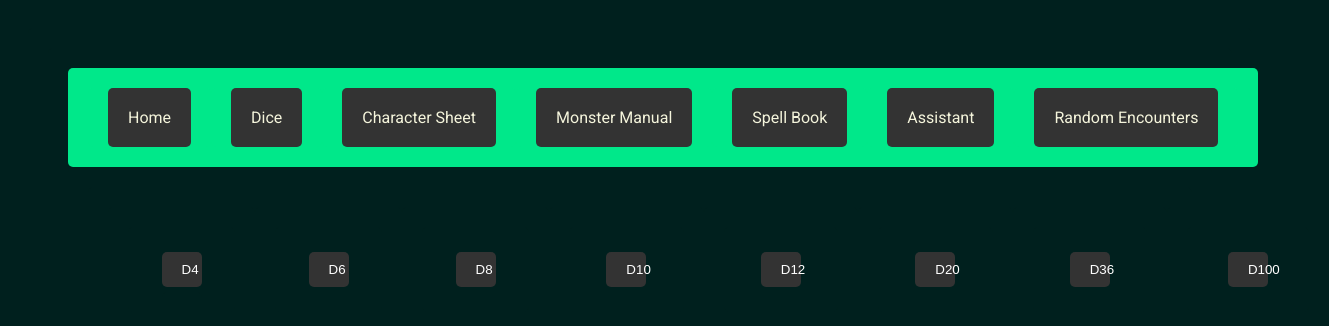
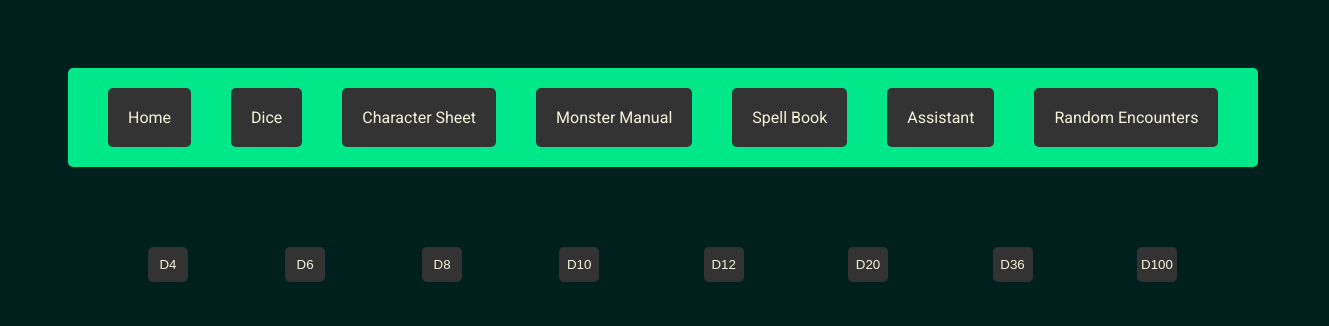
Before and after one commit to Ty-Ap/dnd-companion-app, a React (Create React App) app: page /rolls in a window 1280 px wide. Shown: the top 326 px of the page, 1329 px wide, since content can reach past the window. Built offline with nearby package versions, Linux system fonts and the light colour scheme; no server answers.

Commit message:
styling/spacing

```diff
--- a/src/Components/DiceRolls/D10.jsx
+++ b/src/Components/DiceRolls/D10.jsx
@@ -15,7 +15,7 @@ const D10 = () => {
           D10
         </button>
       </form>
-      {rollResult && <p> {rollResult}</p>}
+      <span className="result">{rollResult && <p>{rollResult}</p>}</span>
     </div>
   );
 };
--- a/src/Components/DiceRolls/D100.jsx
+++ b/src/Components/DiceRolls/D100.jsx
@@ -15,7 +15,7 @@ const D100 = () => {
           D100
         </button>
       </form>
-      {rollResult && <p>{rollResult}</p>}
+      <span className="result">{rollResult && <p>{rollResult}</p>}</span>
     </div>
   );
 };
--- a/src/Components/DiceRolls/D12.jsx
+++ b/src/Components/DiceRolls/D12.jsx
@@ -15,7 +15,7 @@ const D12 = () => {
           D12
         </button>
       </form>
-      {rollResult && <p>{rollResult}</p>}
+      <span className="result">{rollResult && <p>{rollResult}</p>}</span>
     </div>
   );
 };
--- a/src/Components/DiceRolls/D20.jsx
+++ b/src/Components/DiceRolls/D20.jsx
@@ -15,7 +15,7 @@ const D20 = () => {
           D20
         </button>
       </form>
-      {rollResult && <p>{rollResult}</p>}
+      <span className="result">{rollResult && <p>{rollResult}</p>}</span>
     </div>
   );
 };
--- a/src/Components/DiceRolls/D36.jsx
+++ b/src/Components/DiceRolls/D36.jsx
@@ -15,7 +15,7 @@ const D36 = () => {
           D36
         </button>
       </form>
-      {rollResult && <p>{rollResult}</p>}
+      <span className="result">{rollResult && <p>{rollResult}</p>}</span>
     </div>
   );
 };
--- a/src/Components/DiceRolls/D6.jsx
+++ b/src/Components/DiceRolls/D6.jsx
@@ -15,7 +15,7 @@ const D6 = () => {
           D6
         </button>
       </form>
-      {rollResult && <p>{rollResult}</p>}
+      <span className="result">{rollResult && <p>{rollResult}</p>}</span>
     </div>
   );
 };
--- a/src/Components/DiceRolls/D8.jsx
+++ b/src/Components/DiceRolls/D8.jsx
@@ -15,7 +15,7 @@ const D8 = () => {
           D8
         </button>
       </form>
-      {rollResult && <p> {rollResult}</p>}
+      <span className="result">{rollResult && <p>{rollResult}</p>}</span>
     </div>
   );
 };
--- a/src/Components/Styles/Die.scss
+++ b/src/Components/Styles/Die.scss
@@ -32,16 +32,16 @@
 //make a rattle animation for the Y coords ?//
 
 .button-dice {
-  text-decoration: none;
+  display: flex;
+  justify-content: center; /* Center horizontally */
+  align-items: center; /* Center vertically */
   color:beige;
   background-color: #333;
   border-radius: 5px;
   transition: background-color 0.3s ease;
-  color: #fff;
   padding: 10px 20px;
   border: none;
   cursor: pointer;
-  margin: 5px;
   &:hover {
     background-color: #555;
   }
@@ -52,6 +52,10 @@
 
 }
 
+.result {
+  flex: 1; /* This will make the result take up remaining vertical space */
+  display: flex;
+}
 
 
 
```
